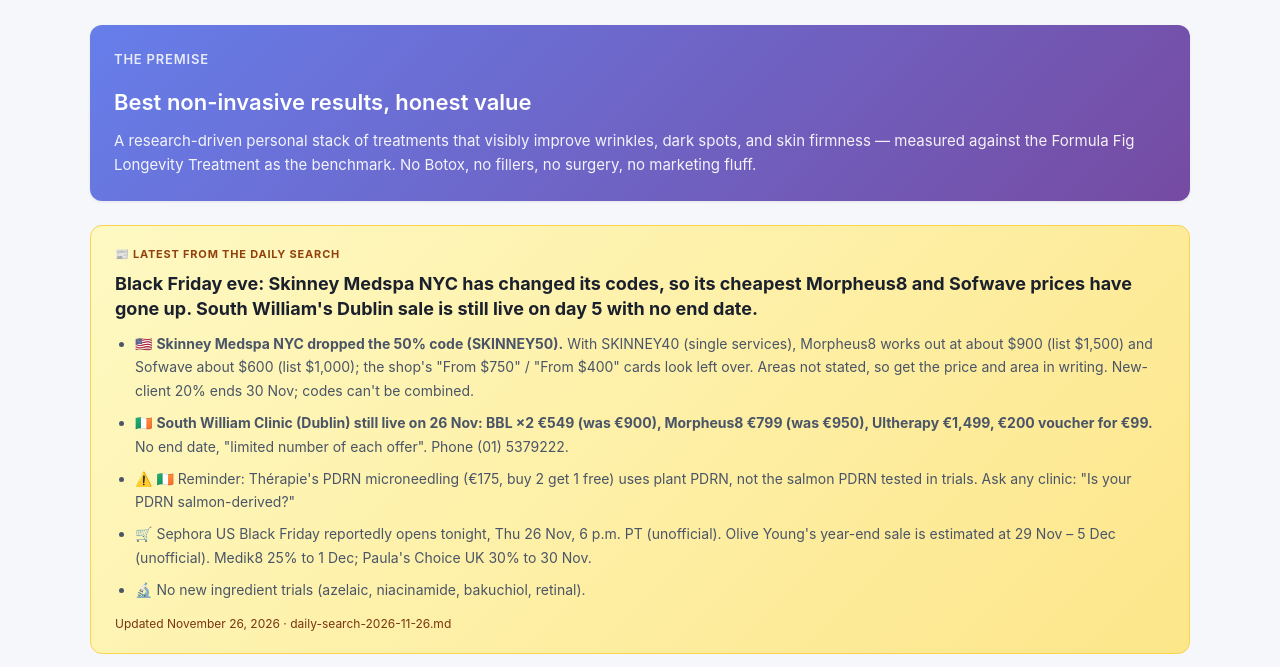
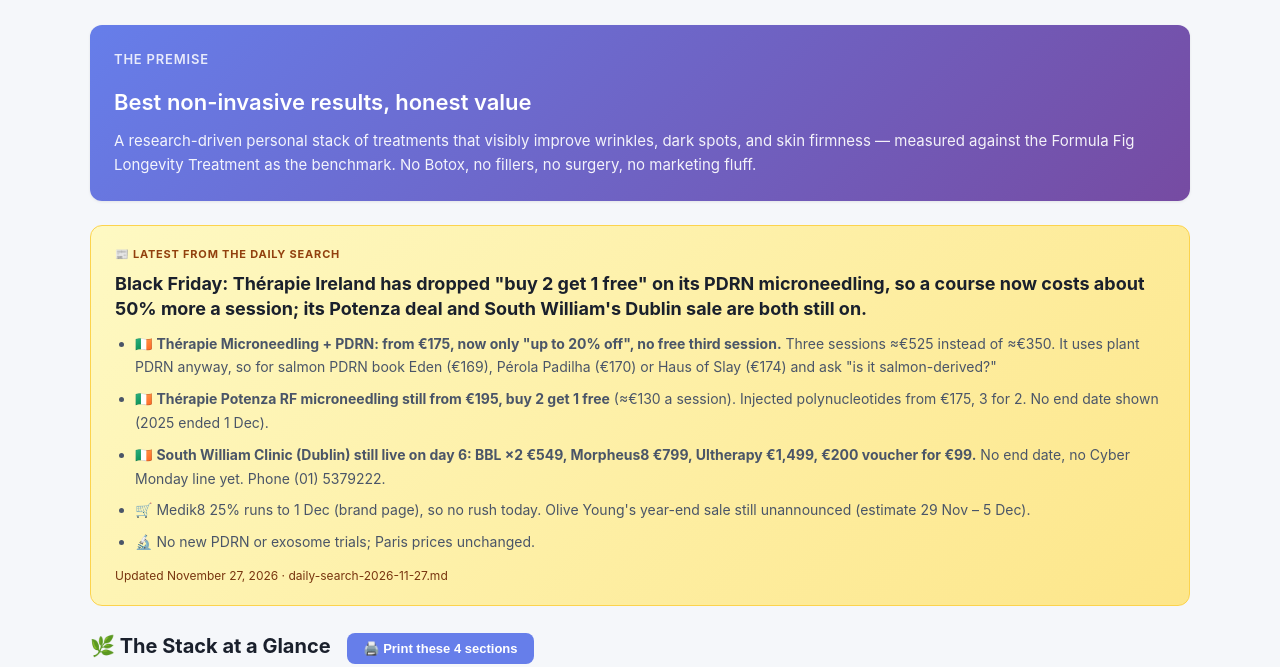
Before and after one commit to jewels-ice/skincare-stack-2026, a plain HTML site: page index.html in a window 1280 px wide. Shown: the part 133-800 px from the top of the page. Drawn offline with Linux system fonts and the light colour scheme.

Commit message:
Daily search 2026-11-27: Thérapie IE dropped B2G1F on PDRN microneedling; South William BF day 6

```diff
--- a/index.html
+++ b/index.html
@@ -334,15 +334,15 @@
 <!-- DAILY-SEARCH-PANEL-START — auto-maintained by skincare-daily-search task. Don't hand-edit; the task rewrites this block when flags appear. -->
 <div class="digest-panel">
   <div class="digest-label">📰 Latest from the Daily Search</div>
-  <div class="digest-headline">Black Friday eve: Skinney Medspa NYC has changed its codes, so its cheapest Morpheus8 and Sofwave prices have gone up. South William's Dublin sale is still live on day 5 with no end date.</div>
+  <div class="digest-headline">Black Friday: Thérapie Ireland has dropped "buy 2 get 1 free" on its PDRN microneedling, so a course now costs about 50% more a session; its Potenza deal and South William's Dublin sale are both still on.</div>
   <ul style="font-size: 14px; color: #4a5568; margin-top: 10px; padding-left: 20px; line-height: 1.7;">
-    <li>🇺🇸 <strong>Skinney Medspa NYC dropped the 50% code (SKINNEY50).</strong> With SKINNEY40 (single services), Morpheus8 works out at about $900 (list $1,500) and Sofwave about $600 (list $1,000); the shop's "From $750" / "From $400" cards look left over. Areas not stated, so get the price and area in writing. New-client 20% ends 30 Nov; codes can't be combined.</li>
-    <li>🇮🇪 <strong>South William Clinic (Dublin) still live on 26 Nov: BBL ×2 €549 (was €900), Morpheus8 €799 (was €950), Ultherapy €1,499, €200 voucher for €99.</strong> No end date, "limited number of each offer". Phone (01) 5379222.</li>
-    <li>⚠️ 🇮🇪 Reminder: Thérapie's PDRN microneedling (€175, buy 2 get 1 free) uses plant PDRN, not the salmon PDRN tested in trials. Ask any clinic: "Is your PDRN salmon-derived?"</li>
-    <li>🛒 Sephora US Black Friday reportedly opens tonight, Thu 26 Nov, 6 p.m. PT (unofficial). Olive Young's year-end sale is estimated at 29 Nov – 5 Dec (unofficial). Medik8 25% to 1 Dec; Paula's Choice UK 30% to 30 Nov.</li>
-    <li>🔬 No new ingredient trials (azelaic, niacinamide, bakuchiol, retinal).</li>
+    <li>🇮🇪 <strong>Thérapie Microneedling + PDRN: from €175, now only "up to 20% off", no free third session.</strong> Three sessions ≈€525 instead of ≈€350. It uses plant PDRN anyway, so for salmon PDRN book Eden (€169), Pérola Padilha (€170) or Haus of Slay (€174) and ask "is it salmon-derived?"</li>
+    <li>🇮🇪 <strong>Thérapie Potenza RF microneedling still from €195, buy 2 get 1 free</strong> (≈€130 a session). Injected polynucleotides from €175, 3 for 2. No end date shown (2025 ended 1 Dec).</li>
+    <li>🇮🇪 <strong>South William Clinic (Dublin) still live on day 6: BBL ×2 €549, Morpheus8 €799, Ultherapy €1,499, €200 voucher for €99.</strong> No end date, no Cyber Monday line yet. Phone (01) 5379222.</li>
+    <li>🛒 Medik8 25% runs to 1 Dec (brand page), so no rush today. Olive Young's year-end sale still unannounced (estimate 29 Nov – 5 Dec).</li>
+    <li>🔬 No new PDRN or exosome trials; Paris prices unchanged.</li>
   </ul>
-  <div class="digest-meta">Updated November 26, 2026 · daily-search-2026-11-26.md</div>
+  <div class="digest-meta">Updated November 27, 2026 · daily-search-2026-11-27.md</div>
 </div>
 <!-- DAILY-SEARCH-PANEL-END -->
 
```
